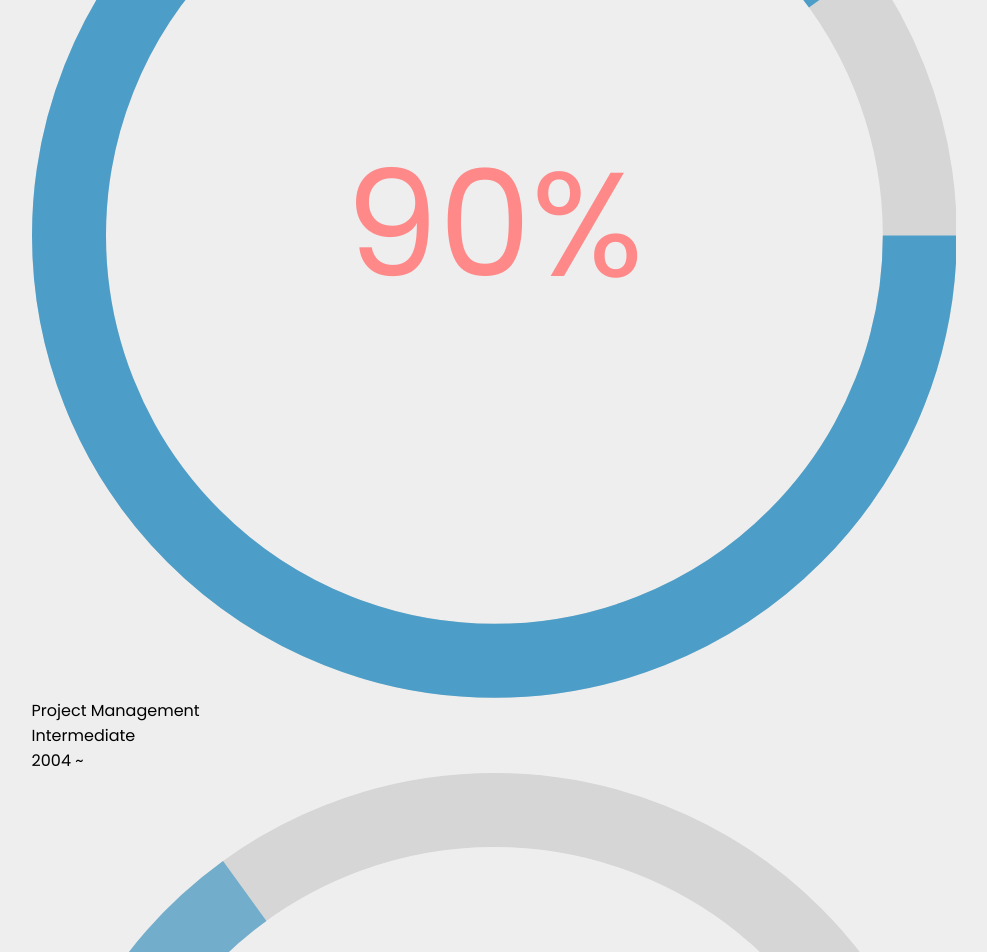
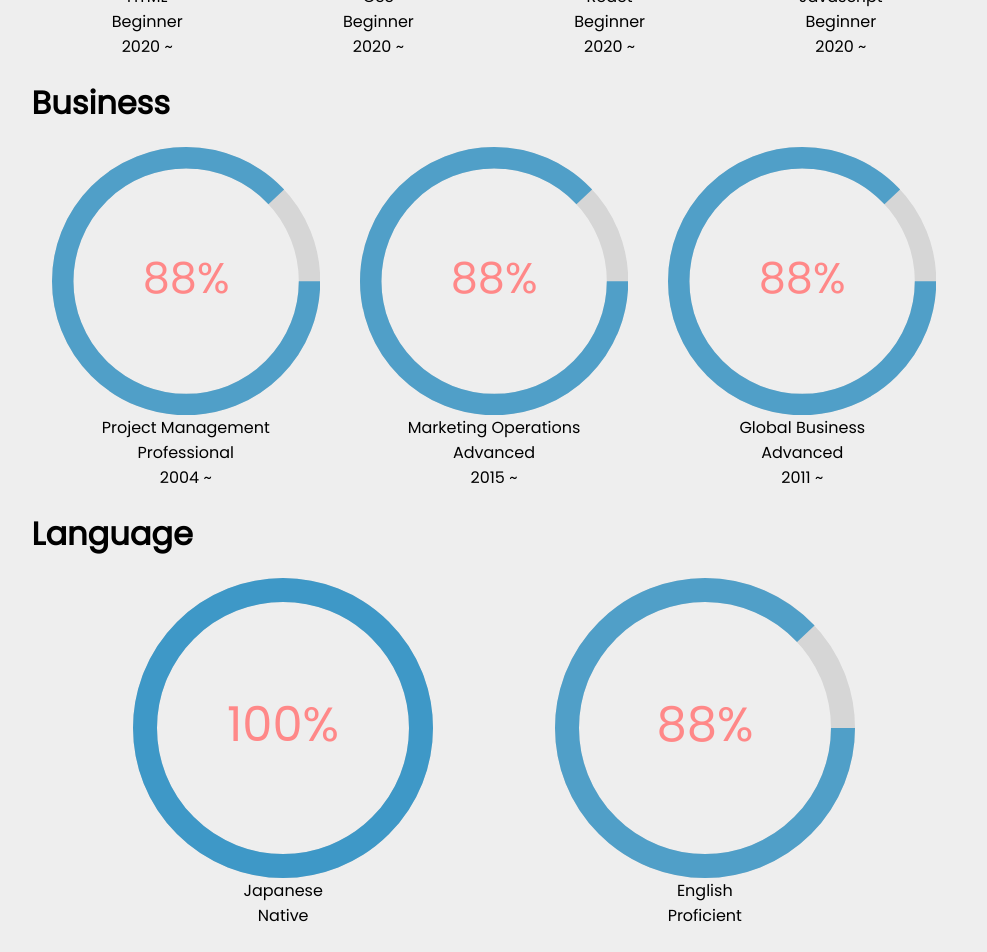
Before and after one commit to yuukanon/yuukamotobayashiprofile, a React (Create React App) app: page /skills in a window 1280 px wide. Shown: the part 340-1292 px from the top of the page, without its empty margins (146-1133 px from the left). Built offline with nearby package versions, Linux system fonts and the light colour scheme.

Commit message:
skill content

```diff
--- a/src/App.css
+++ b/src/App.css
@@ -38,6 +38,7 @@ header > img {
 
 /* About Me */
 .profile {
+  margin-top: 50px;
   display: flex;
   justify-content: space-evenly;
   font-size: 25px;
@@ -46,6 +47,7 @@ header > img {
   width: 30%;
   height: 30%;
   border-radius: 20px;
+  margin-right: 30px;
 }
 
 /* Timeline */
@@ -165,6 +167,20 @@ header > img {
 		text-decoration: none;
 	}
 
+/* Skills */
+.skillcontainer {
+  display: flex;
+  justify-content: space-evenly;
+}
+.skillcard {
+  display: flex;
+  flex-direction: column;
+  padding: 20px;
+}
+
+.skillset {
+  text-align: center;
+}
 
 /* Contact form */
 .form-field {
--- /dev/null
+++ b/src/BusinessData.js
@@ -0,0 +1,24 @@
+const BusinessData = {
+  list: [
+    {
+      business: 'Project Management',
+      level2: 'Professional',
+      since2: '2004 ~',
+      percentage2: 88
+    },
+    {
+      business: 'Marketing Operations',
+      level2: 'Advanced',
+      since2: '2015 ~',
+      percentage2: 88
+    },
+    {
+      business: 'Global Business',
+      level2: 'Advanced',
+      since2: '2011 ~',
+      percentage2: 88
+    }
+  ]
+}
+
+export default BusinessData;
--- /dev/null
+++ b/src/LanguageData.js
@@ -0,0 +1,16 @@
+const LanguageData = {
+  list: [
+    {
+      language: 'Japanese',
+      level3: 'Native',
+      percentage3: 100
+    },
+    {
+      language: 'English',
+      level3: 'Proficient',
+      percentage3: 88
+    }
+  ]
+}
+
+export default LanguageData;
--- a/src/SkillData.js
+++ b/src/SkillData.js
@@ -1,35 +1,36 @@
 const SkillData = {
   list: [
+
     {
-      skill: 'Project Management',
-      level: 'Intermediate',
-      since: '2004 ~',
-      summary: 'Lorem',
-      percentage: 90
-    },
-    {
-      skill: 'HTML',
+      programming: 'HTML',
       level: 'Beginner',
       since: '2020 ~',
       summary: 'Lorem',
-      percentage: 65
+      percentage: 75
 
     },
     {
-      skill: 'CSS',
+      programming: 'CSS',
       level: 'Beginner',
       since: '2020 ~',
       summary: 'Lorem',
-      percentage: 65
+      percentage: 70
 
     },
     {
-      skill: 'Javascript',
+      programming: 'React',
+      level: 'Beginner',
+      since: '2020 ~',
+      summary: 'Lorem',
+      percentage: 45
+
+    },
+    {
+      programming: 'Javascript',
       level: 'Beginner',
       since: '2020 ~',
       summary: 'Lorem',
       percentage: 35
-
     }
   ]
 }
--- /dev/null
+++ b/src/components/BusinessCard.js
@@ -0,0 +1,17 @@
+import React from 'react';
+import ProgressCircle from './Progress'
+
+const BusinessCard = ({ business, level2, since2, percentage2}) => {
+  return (
+    <div className="skillcard">
+      <div><ProgressCircle percentage={percentage2} /></div>
+      <div className="skillset">
+        <p>{business}</p>
+        <p>{level2}</p>
+        <p>{since2}</p>
+      </div>
+    </div>
+  )
+}
+
+export default BusinessCard;
--- /dev/null
+++ b/src/components/BusinessContainer.js
@@ -0,0 +1,21 @@
+import React from 'react';
+import BusinessCard from './BusinessCard';
+
+const BusinessContainer = (props) => {
+  return(
+    <>
+     <h1>Business</h1>
+     <div className="skillcontainer">
+       {
+         props.list.map(
+           eachList => <BusinessCard {...eachList} key={eachList.business} />
+         )
+       }
+
+     </div>
+    </>
+
+ )
+}
+
+export default BusinessContainer;
--- /dev/null
+++ b/src/components/LanguageCard.js
@@ -0,0 +1,16 @@
+import React from 'react';
+import ProgressCircle from './Progress'
+
+const LanguageCard = ({ language, level3, percentage3}) => {
+  return (
+    <div className="skillcard">
+      <div><ProgressCircle percentage={percentage3} /></div>
+      <div className="skillset">
+        <p>{language}</p>
+        <p>{level3}</p>
+      </div>
+    </div>
+  )
+}
+
+export default LanguageCard;
--- /dev/null
+++ b/src/components/LanguageContainer.js
@@ -0,0 +1,21 @@
+import React from 'react';
+import LanguageCard from './LanguageCard';
+
+const LanguageContainer = (props) => {
+  return(
+    <>
+     <h1>Language</h1>
+     <div className="skillcontainer">
+       {
+         props.list.map(
+           eachList => <LanguageCard {...eachList} key={eachList.language} />
+         )
+       }
+
+     </div>
+    </>
+
+ )
+}
+
+export default LanguageContainer;
--- a/src/components/SkillCard.js
+++ b/src/components/SkillCard.js
@@ -1,13 +1,15 @@
 import React from 'react';
 import ProgressCircle from './Progress'
 
-const SkillCard = ({ skill, level, since, percentage }) => {
+const SkillCard = ({ programming, level, since, percentage}) => {
   return (
     <div className="skillcard">
       <div><ProgressCircle percentage={percentage} /></div>
-      <p>{skill}</p>
-      <p>{level}</p>
-      <p>{since}</p>
+      <div className="skillset">
+        <p>{programming}</p>
+        <p>{level}</p>
+        <p>{since}</p>
+      </div>
     </div>
   )
 }
--- a/src/components/SkillContainer.js
+++ b/src/components/SkillContainer.js
@@ -1,11 +1,10 @@
 import React from 'react';
 import SkillCard from './SkillCard';
-import TimeLine2 from './TimeLine2';
 
 const SkillContainer = (props) => {
   return(
     <>
-     <h1>Skills</h1>
+     <h1>Programming</h1>
      <div className="skillcontainer">
        {
          props.list.map(
--- a/src/components/Skills.js
+++ b/src/components/Skills.js
@@ -1,11 +1,17 @@
 import React from 'react';
 import SkillContainer from './SkillContainer';
 import SkillData from '../SkillData';
+import BusinessContainer from './BusinessContainer';
+import BusinessData from '../BusinessData';
+import LanguageContainer from './LanguageContainer';
+import LanguageData from '../LanguageData';
 
 const Skills = () => {
   return(
     <>
       <SkillContainer {...SkillData} />
+      <BusinessContainer {...BusinessData} />
+      <LanguageContainer {...LanguageData} />
      </>
 
  )
```
